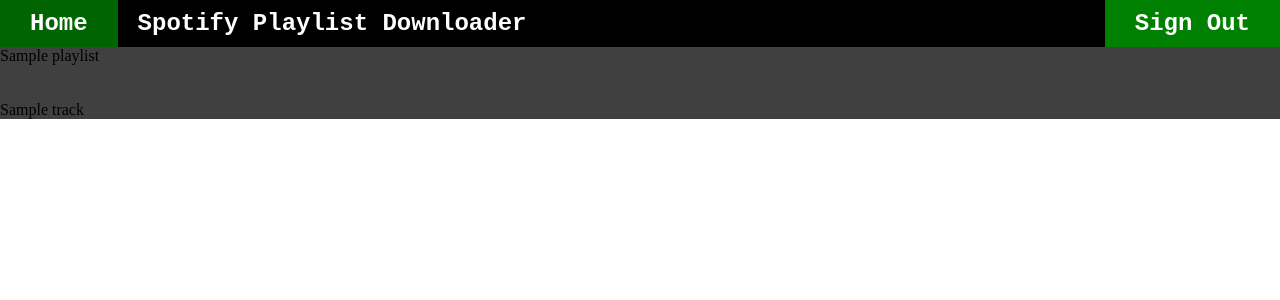
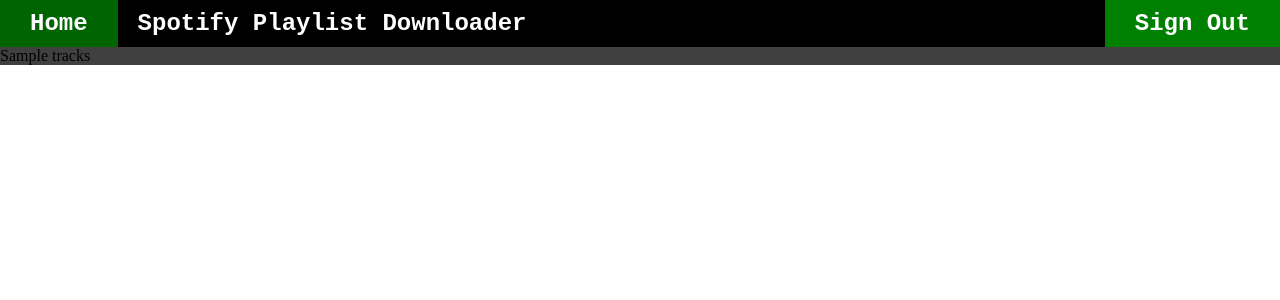
Before and after one commit to Alexxx98/music-downloader, a Django app: template music_downloader/downloader/templates/downloader/home.html in a window 1280 px wide. Shown: the top 300 px of the page. Run offline with Django 4.2, Linux system fonts and the light colour scheme; the template is opened without the code that fills it: most values are stand-ins (such as "Sample title", 1, 10 or a date in 2020).

Commit message:
Tracks property

```diff
--- a/music_downloader/downloader/templates/downloader/home.html
+++ b/music_downloader/downloader/templates/downloader/home.html
@@ -3,13 +3,8 @@
 {% block body %}
 
     <div id="galery">
-        {{ playlist }}
-    </div>
-    <br>
-    <br>
-    <div>
-        {% for track in tracks %}
-            {{ track }}
+        {% for playlist in playlists %}
+            {{ playlist.tracks }}
         {% endfor %}
     </div>
 
--- a/music_downloader/downloader/views.py
+++ b/music_downloader/downloader/views.py
@@ -54,12 +54,9 @@ def home(request):
     playlists_items = playlists_data['items']
     playlists = []
     for playlist_data in playlists_items:
-        playlists.append(Playlist(playlist_data))
-
-    tracks = playlists[0].get_tracks(token)
+        playlists.append(Playlist(playlist_data, token))
 
     return render(request, "downloader/home.html", {
         "playlists": playlists,
         "playlist": playlists[0],
-        "tracks": tracks,
     })
```
Also changed, not shown: music_downloader/downloader/classes.py (+5 -3 lines), 1 other file.
